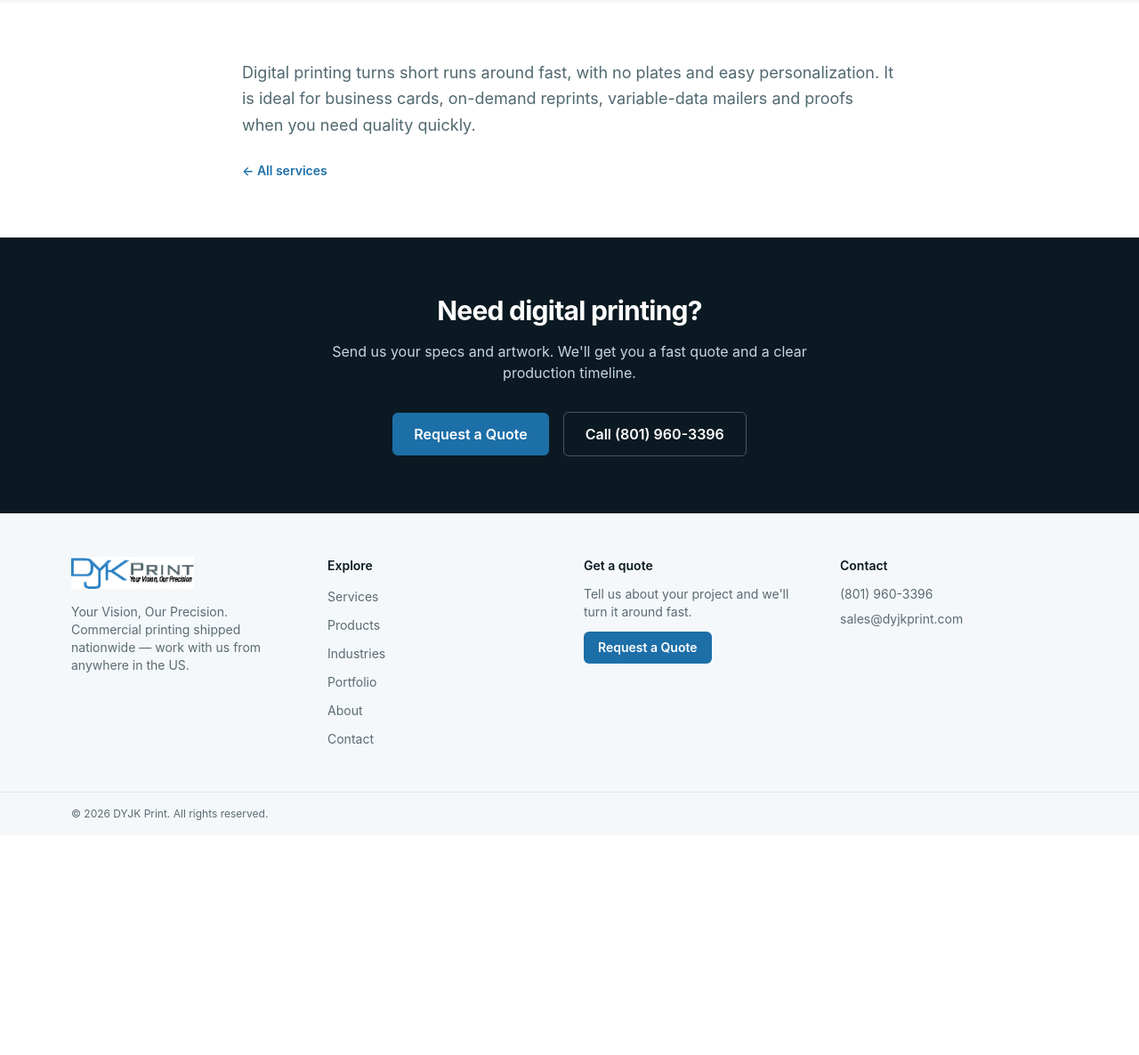
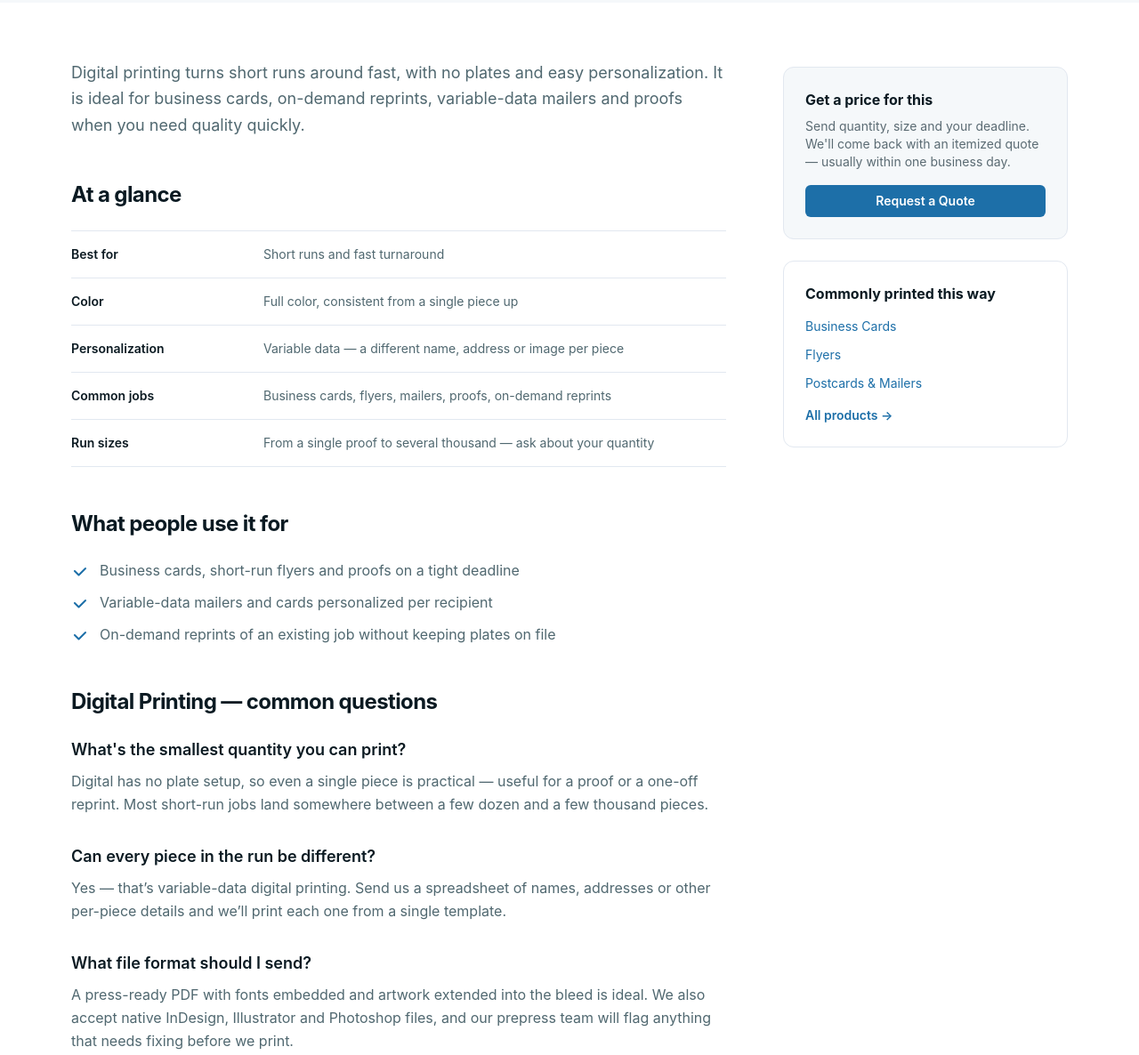
Before and after one commit to BircheyLarge/DYJK-Print-Website, an Astro site: page /services/digital-printing/ in a window 1280 px wide. Shown: the part 370-1556 px from the top of the page at 89% size. Before the commit the page ends 1309 px from the top, so only its background shows below. Built offline with nearby package versions, Linux system fonts and the light colour scheme; Astro itself is replaced by a stand-in of ours.

Commit message:
Expand service pages and sharpen home page for search intent
The three service detail pages (offset/digital printing, graphic
design & prepress) were one paragraph each with no FAQ schema, while
product pages got full specs/use-cases/FAQ treatment. These target
high-intent head terms ("offset printing services", "digital printing
company") and were thin relative to what a searcher landing there
needs. Bring them to the same depth as product pages: specs, use
cases, FAQs with FAQPage schema, and cross-links to the products each
service typically produces.

Also fix the home page H1, which was the bare brand tagline ("Your
Vision, Our Precision") carrying no topical signal on the site's
highest-authority page. It now leads with the category term
("Nationwide Commercial Printing, Shipped to Your Door") and keeps
the tagline as supporting copy above it. The <title> tag picks up the
same keyword phrase instead of falling back to brand-only.

```diff
--- a/src/data/catalog.ts
+++ b/src/data/catalog.ts
@@ -17,7 +17,34 @@ export interface ServiceItem {
   blurb: string;
   /** Longer intro copy for the detail page. */
   detail: string;
+  /** Concrete, comparable details — what buyers deciding "offset vs digital" shop on. */
+  specs: ReadonlyArray<Spec>;
+  /** Who needs this service and why. Drives long-tail intent. */
+  useCases: ReadonlyArray<string>;
+  faqs: ReadonlyArray<Faq>;
 }
+
+export interface Spec {
+  label: string;
+  value: string;
+}
+
+export interface Faq {
+  question: string;
+  answer: string;
+}
+
+const SHIPPING_FAQ: Faq = {
+  question: 'Do you ship nationwide?',
+  answer:
+    'Yes. DYJK Print produces and ships to all 50 states. Quoting, proofing and approval all happen remotely, and your order is delivered to the address you give us — you never need to be near a print shop.',
+};
+
+const FILES_FAQ: Faq = {
+  question: 'What file format should I send?',
+  answer:
+    'A press-ready PDF with fonts embedded and artwork extended into the bleed is ideal. We also accept native InDesign, Illustrator and Photoshop files, and our prepress team will flag anything that needs fixing before we print.',
+};
 
 export const SERVICES: ReadonlyArray<ServiceItem> = [
   {
@@ -28,6 +55,41 @@ export const SERVICES: ReadonlyArray<ServiceItem> = [
       'High-volume brochures, catalogs and flyers with sharp, consistent color at scale.',
     detail:
       'Offset is the right call when volume and color consistency matter. We run high-quantity brochures, catalogs, flyers and booklets with crisp, repeatable color across the entire run — then ship anywhere in the US.',
+    specs: [
+      { label: 'Best for', value: 'Mid-to-high-volume runs' },
+      { label: 'Color', value: 'Full CMYK, plus spot/PMS color matching' },
+      {
+        label: 'Stocks',
+        value: 'Broad range of text and cover weights, coated or uncoated',
+      },
+      {
+        label: 'Common jobs',
+        value: 'Brochures, catalogs, flyers, booklets, stationery',
+      },
+      {
+        label: 'Run sizes',
+        value: 'Cost-effective as volume climbs — ask about your quantity',
+      },
+    ],
+    useCases: [
+      'High-volume brochure, flyer and catalog runs where per-piece cost matters',
+      'Jobs that need an exact, repeatable spot or PMS color across a large run',
+      'Multi-page booklets and stationery systems printed and finished at scale',
+    ],
+    faqs: [
+      {
+        question: 'How many pieces do I need before offset makes sense?',
+        answer:
+          "It depends on the job, but offset generally overtakes digital on cost somewhere in the low thousands, once plate setup is spread across enough pieces. Below that, digital is usually cheaper. Tell us your quantity and we'll quote whichever is genuinely better for you.",
+      },
+      {
+        question: 'Can you match a specific PMS or brand color?',
+        answer:
+          'Yes — offset uses dedicated spot-color plates, which is the most accurate way to hold an exact brand color across a full run. Send us the PMS number (or the file it needs to match) with your quote request.',
+      },
+      FILES_FAQ,
+      SHIPPING_FAQ,
+    ],
   },
   {
     slug: 'digital-printing',
@@ -37,6 +99,45 @@ export const SERVICES: ReadonlyArray<ServiceItem> = [
       'Fast-turnaround short runs — business cards, personalized mailers and proofs.',
     detail:
       'Digital printing turns short runs around fast, with no plates and easy personalization. It is ideal for business cards, on-demand reprints, variable-data mailers and proofs when you need quality quickly.',
+    specs: [
+      { label: 'Best for', value: 'Short runs and fast turnaround' },
+      {
+        label: 'Color',
+        value: 'Full color, consistent from a single piece up',
+      },
+      {
+        label: 'Personalization',
+        value: 'Variable data — a different name, address or image per piece',
+      },
+      {
+        label: 'Common jobs',
+        value: 'Business cards, flyers, mailers, proofs, on-demand reprints',
+      },
+      {
+        label: 'Run sizes',
+        value:
+          'From a single proof to several thousand — ask about your quantity',
+      },
+    ],
+    useCases: [
+      'Business cards, short-run flyers and proofs on a tight deadline',
+      'Variable-data mailers and cards personalized per recipient',
+      'On-demand reprints of an existing job without keeping plates on file',
+    ],
+    faqs: [
+      {
+        question: "What's the smallest quantity you can print?",
+        answer:
+          'Digital has no plate setup, so even a single piece is practical — useful for a proof or a one-off reprint. Most short-run jobs land somewhere between a few dozen and a few thousand pieces.',
+      },
+      {
+        question: 'Can every piece in the run be different?',
+        answer:
+          'Yes — that’s variable-data digital printing. Send us a spreadsheet of names, addresses or other per-piece details and we’ll print each one from a single template.',
+      },
+      FILES_FAQ,
+      SHIPPING_FAQ,
+    ],
   },
   {
     slug: 'graphic-design',
@@ -46,18 +147,45 @@ export const SERVICES: ReadonlyArray<ServiceItem> = [
       'Press-ready file prep and design support so your job prints right the first time.',
     detail:
       'Our design and prepress team makes sure your files are press-ready — bleeds, color, resolution and imposition — so your job prints right the first time. Need design help from scratch? We do that too.',
+    specs: [
+      {
+        label: 'Prepress checks',
+        value: 'Bleeds, resolution, fonts, color and imposition',
+      },
+      {
+        label: 'Design support',
+        value: 'From a rough concept to a print-ready layout',
+      },
+      {
+        label: 'Formats accepted',
+        value:
+          'Press-ready PDF, or native InDesign, Illustrator and Photoshop files',
+      },
+      {
+        label: 'Proofing',
+        value: 'A proof to review before anything goes on press',
+      },
+    ],
+    useCases: [
+      'Turning a rough layout, logo file or brand kit into a press-ready PDF',
+      'Catching bleed, resolution and color problems before a job prints wrong',
+      "Full design support when you don't have a print-ready file yet",
+    ],
+    faqs: [
+      {
+        question: "I don't have a print-ready file — can you still help?",
+        answer:
+          'Yes. Send whatever you have — a rough layout, brand assets, even a sketch — and describe what you need. Our design team can build the piece from there and hand it to prepress once it is ready.',
+      },
+      {
+        question: 'What does prepress actually check?',
+        answer:
+          'Bleed and trim, image resolution, embedded fonts, color mode and page imposition — the details that decide whether a file prints as designed or comes back wrong. We flag anything that needs fixing before the job goes on press, not after.',
+      },
+      FILES_FAQ,
+    ],
   },
 ];
-
-export interface Spec {
-  label: string;
-  value: string;
-}
-
-export interface Faq {
-  question: string;
-  answer: string;
-}
 
 export interface ProductItem {
   slug: string;
@@ -84,18 +212,6 @@ export interface ProductItem {
   /** Slug of the service that usually produces it — internal linking. */
   relatedService: ServiceItem['slug'];
 }
-
-const SHIPPING_FAQ: Faq = {
-  question: 'Do you ship nationwide?',
-  answer:
-    'Yes. DYJK Print produces and ships to all 50 states. Quoting, proofing and approval all happen remotely, and your order is delivered to the address you give us — you never need to be near a print shop.',
-};
-
-const FILES_FAQ: Faq = {
-  question: 'What file format should I send?',
-  answer:
-    'A press-ready PDF with fonts embedded and artwork extended into the bleed is ideal. We also accept native InDesign, Illustrator and Photoshop files, and our prepress team will flag anything that needs fixing before we print.',
-};
 
 export const PRODUCTS: ReadonlyArray<ProductItem> = [
   {
--- a/src/lib/seo.ts
+++ b/src/lib/seo.ts
@@ -5,7 +5,7 @@
 import { SITE } from '../consts';
 
 export interface PageMetaInput {
-  /** Page-specific title. Omit on the home page to use the brand default. */
+  /** Page-specific title. Falls back to the bare brand name when omitted. */
   title?: string;
   /** Meta description. Falls back to the site default. */
   description?: string;
--- a/src/pages/services/[slug].astro
+++ b/src/pages/services/[slug].astro
@@ -3,8 +3,10 @@ import type { GetStaticPaths } from 'astro';
 import BaseLayout from '../../layouts/BaseLayout.astro';
 import PageHeader from '../../components/PageHeader.astro';
 import QuoteCta from '../../components/QuoteCta.astro';
-import { SERVICES } from '../../data/catalog';
-import { breadcrumbSchema, serviceSchema } from '../../lib/schema';
+import Button from '../../components/Button.astro';
+import { PRODUCTS, SERVICES } from '../../data/catalog';
+import { QUOTE_PATH } from '../../consts';
+import { breadcrumbSchema, faqSchema, serviceSchema } from '../../lib/schema';
 
 export const getStaticPaths = (() => {
   return SERVICES.map((service) => ({
@@ -26,7 +28,14 @@ const schema = [
     { name: 'Services', path: '/services/' },
     { name: service.name, path: service.href },
   ]),
+  faqSchema(service.faqs),
 ];
+
+// Products this service typically produces — the internal link a searcher
+// landing on "offset printing" needs next ("brochures", "catalogs", ...).
+const relatedProducts = PRODUCTS.filter(
+  (product) => product.relatedService === service.slug,
+);
 ---
 
 <BaseLayout title={service.name} description={service.blurb} schema={schema}>
@@ -36,9 +45,73 @@ const schema = [
     subtitle={service.blurb}
   />
 
-  <section class="mx-auto max-w-3xl px-4 py-16">
-    <p class="text-lg leading-relaxed text-brand-slate">{service.detail}</p>
-    <p class="mt-6">
+  <div class="mx-auto max-w-6xl px-4 py-16">
+    <div class="grid gap-12 lg:grid-cols-[minmax(0,1fr)_20rem] lg:gap-16">
+      <div class="min-w-0">
+        <p class="text-lg leading-relaxed text-brand-slate">
+          {service.detail}
+        </p>
+
+        <h2 class="mt-12 text-2xl font-bold tracking-tight text-brand-ink">
+          At a glance
+        </h2>
+        <dl class="mt-6 divide-y divide-slate-200 border-y border-slate-200">
+          {
+            service.specs.map((spec) => (
+              <div class="grid gap-1 py-4 sm:grid-cols-[12rem_1fr] sm:gap-6">
+                <dt class="text-sm font-semibold text-brand-ink">
+                  {spec.label}
+                </dt>
+                <dd class="text-sm text-brand-slate">{spec.value}</dd>
+              </div>
+            ))
+          }
+        </dl>
+
+        <h2 class="mt-12 text-2xl font-bold tracking-tight text-brand-ink">
+          What people use it for
+        </h2>
+        <ul class="mt-6 space-y-3">
+          {
+            service.useCases.map((useCase) => (
+              <li class="flex gap-3">
+                <svg
+                  class="mt-1 h-5 w-5 shrink-0 text-brand-blue"
+                  viewBox="0 0 20 20"
+                  fill="currentColor"
+                  aria-hidden="true"
+                >
+                  <path
+                    fill-rule="evenodd"
+                    d="M16.7 5.3a1 1 0 0 1 0 1.4l-7.5 7.5a1 1 0 0 1-1.4 0L3.3 9.7a1 1 0 1 1 1.4-1.4l3.8 3.8 6.8-6.8a1 1 0 0 1 1.4 0Z"
+                    clip-rule="evenodd"
+                  />
+                </svg>
+                <span class="text-brand-slate">{useCase}</span>
+              </li>
+            ))
+          }
+        </ul>
+
+        <h2 class="mt-12 text-2xl font-bold tracking-tight text-brand-ink">
+          {service.name} — common questions
+        </h2>
+        <dl class="mt-6 space-y-8">
+          {
+            service.faqs.map((faq) => (
+              <div>
+                <dt class="text-lg font-semibold text-brand-ink">
+                  {faq.question}
+                </dt>
+                <dd class="mt-2 leading-relaxed text-brand-slate">
+                  {faq.answer}
+                </dd>
+              </div>
+            ))
+          }
+        </dl>
+
+        <p class="mt-12">
           <a
             href="/services/"
             class="text-sm font-semibold text-brand-blue hover:text-brand-blue-dark"
@@ -46,7 +119,54 @@ const schema = [
             ← All services
           </a>
         </p>
-  </section>
+      </div>
+
+      <aside class="lg:pt-2">
+        <div class="rounded-xl border border-slate-200 bg-brand-surface p-6">
+          <h2 class="text-base font-bold text-brand-ink">
+            Get a price for this
+          </h2>
+          <p class="mt-2 text-sm text-brand-muted">
+            Send quantity, size and your deadline. We'll come back with an
+            itemized quote — usually within one business day.
+          </p>
+          <Button href={QUOTE_PATH} size="sm" block class="mt-4">
+            Request a Quote
+          </Button>
+        </div>
+
+        {
+          relatedProducts.length > 0 && (
+            <div class="mt-6 rounded-xl border border-slate-200 p-6">
+              <h2 class="text-base font-bold text-brand-ink">
+                Commonly printed this way
+              </h2>
+              <ul class="mt-3 space-y-2">
+                {relatedProducts.map((product) => (
+                  <li>
+                    <a
+                      href={product.href}
+                      class="text-sm text-brand-blue hover:text-brand-blue-dark"
+                    >
+                      {product.name}
+                    </a>
+                  </li>
+                ))}
+              </ul>
+              <p class="mt-3">
+                <a
+                  href="/products/"
+                  class="text-sm font-semibold text-brand-blue hover:text-brand-blue-dark"
+                >
+                  All products →
+                </a>
+              </p>
+            </div>
+          )
+        }
+      </aside>
+    </div>
+  </div>
 
   <QuoteCta heading={`Need ${service.name.toLowerCase()}?`} />
 </BaseLayout>
```
Also changed, not shown: src/pages/index.astro (+7 -3 lines), tests/e2e/smoke.spec.ts (+1 -1 lines). Lines whose indentation alone changed are shown as unchanged.
